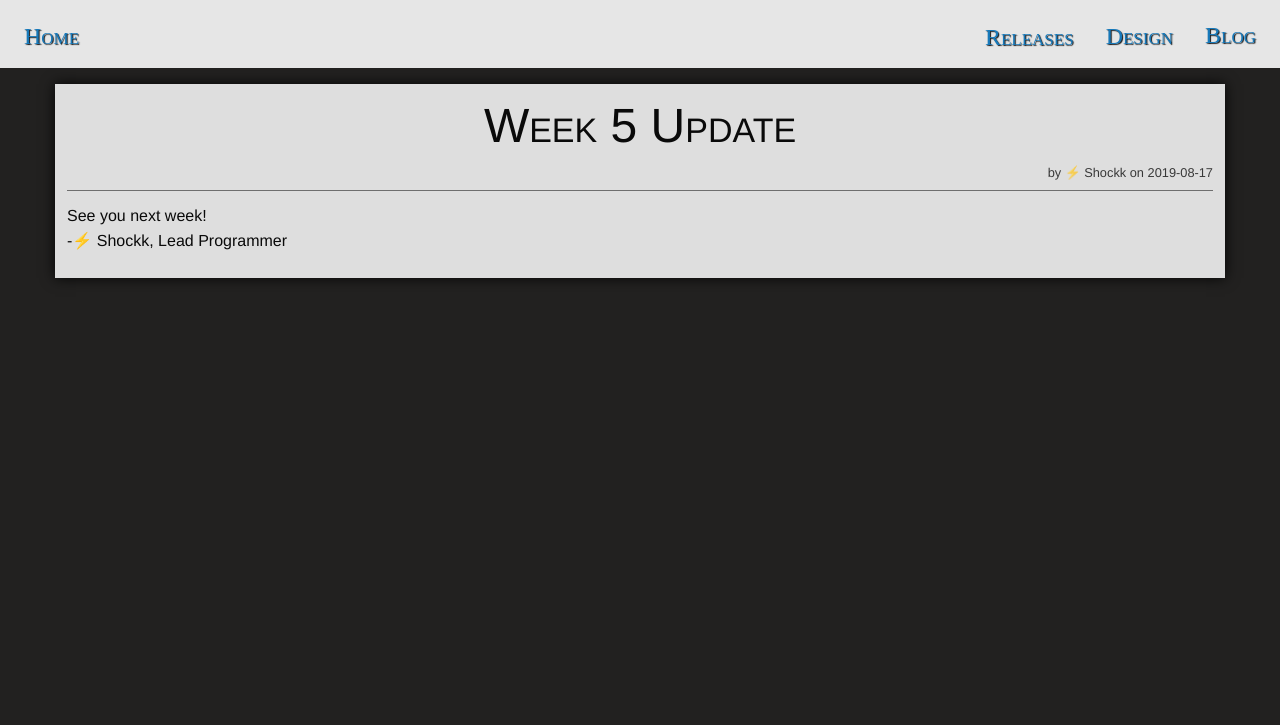
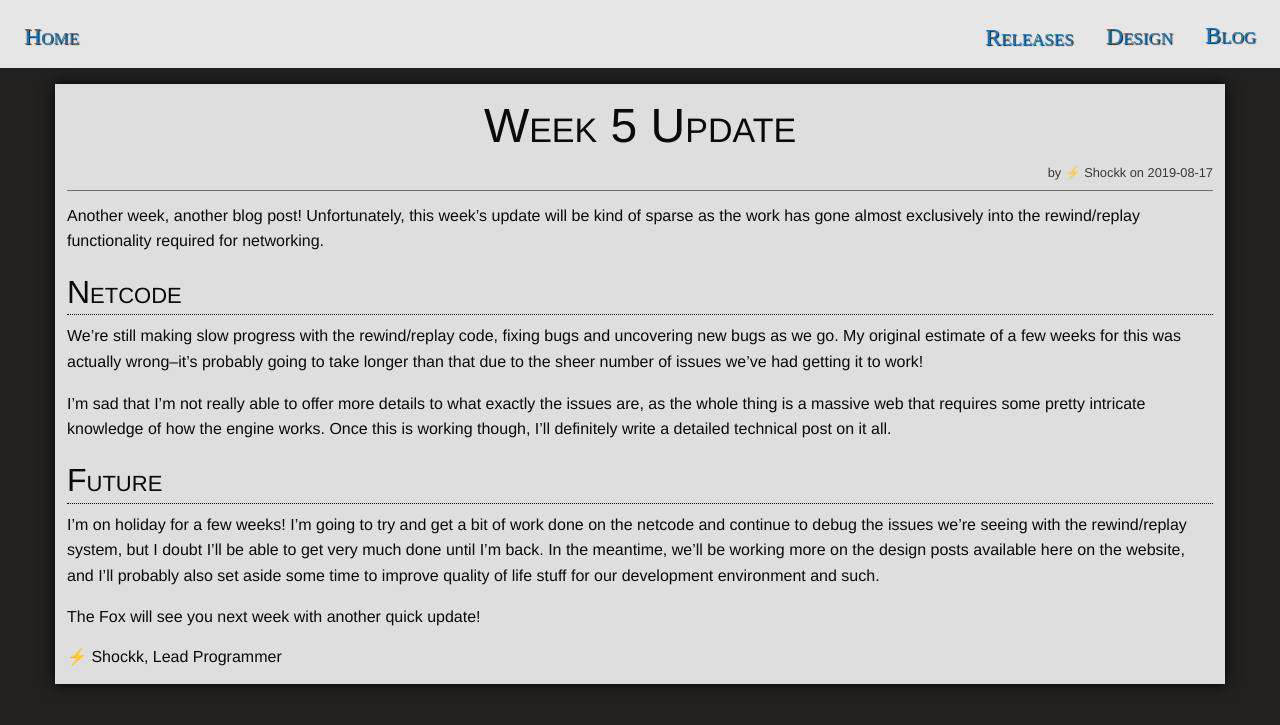
Before and after one commit to ori-sky/polar-space, a Jekyll site: the page built from _posts/2019-08-17-01-Week-5.md, in a window 1280 px wide. Shown: the top 725 px of the page. Built offline with Jekyll 4.4.1, drawn with Linux system fonts in a browser that asks for light colours; nearby versions of some CDN libraries; some web fonts are replaced; our own code applies the rules of GitHub Pages for plain Markdown files; library files that are not in the unit come from our copies.

Commit message:
Update 2019-08-17-01-Week-5.md

```diff
--- a/_posts/2019-08-17-01-Week-5.md
+++ b/_posts/2019-08-17-01-Week-5.md
@@ -2,11 +2,21 @@
 title: Week 5 Update
 category: Draft
 author: ⚡ Shockk
-description:
-
+description: Our third weekly update describing what we did this week.
 ---
 
+Another week, another blog post! Unfortunately, this week's update will be kind of sparse as the work has gone almost exclusively into the rewind/replay functionality required for networking.
 
+# Netcode
 
-See you next week!
--⚡ Shockk, Lead Programmer
+We're still making slow progress with the rewind/replay code, fixing bugs and uncovering new bugs as we go. My original estimate of a few weeks for this was actually wrong--it's probably going to take longer than that due to the sheer number of issues we've had getting it to work!
+
+I'm sad that I'm not really able to offer more details to what exactly the issues are, as the whole thing is a massive web that requires some pretty intricate knowledge of how the engine works. Once this is working though, I'll definitely write a detailed technical post on it all.
+
+# Future
+
+I'm on holiday for a few weeks! I'm going to try and get a bit of work done on the netcode and continue to debug the issues we're seeing with the rewind/replay system, but I doubt I'll be able to get very much done until I'm back. In the meantime, we'll be working more on the design posts available here on the website, and I'll probably also set aside some time to improve quality of life stuff for our development environment and such.
+
+The Fox will see you next week with another quick update!
+
+###### ⚡ Shockk, Lead Programmer
```
